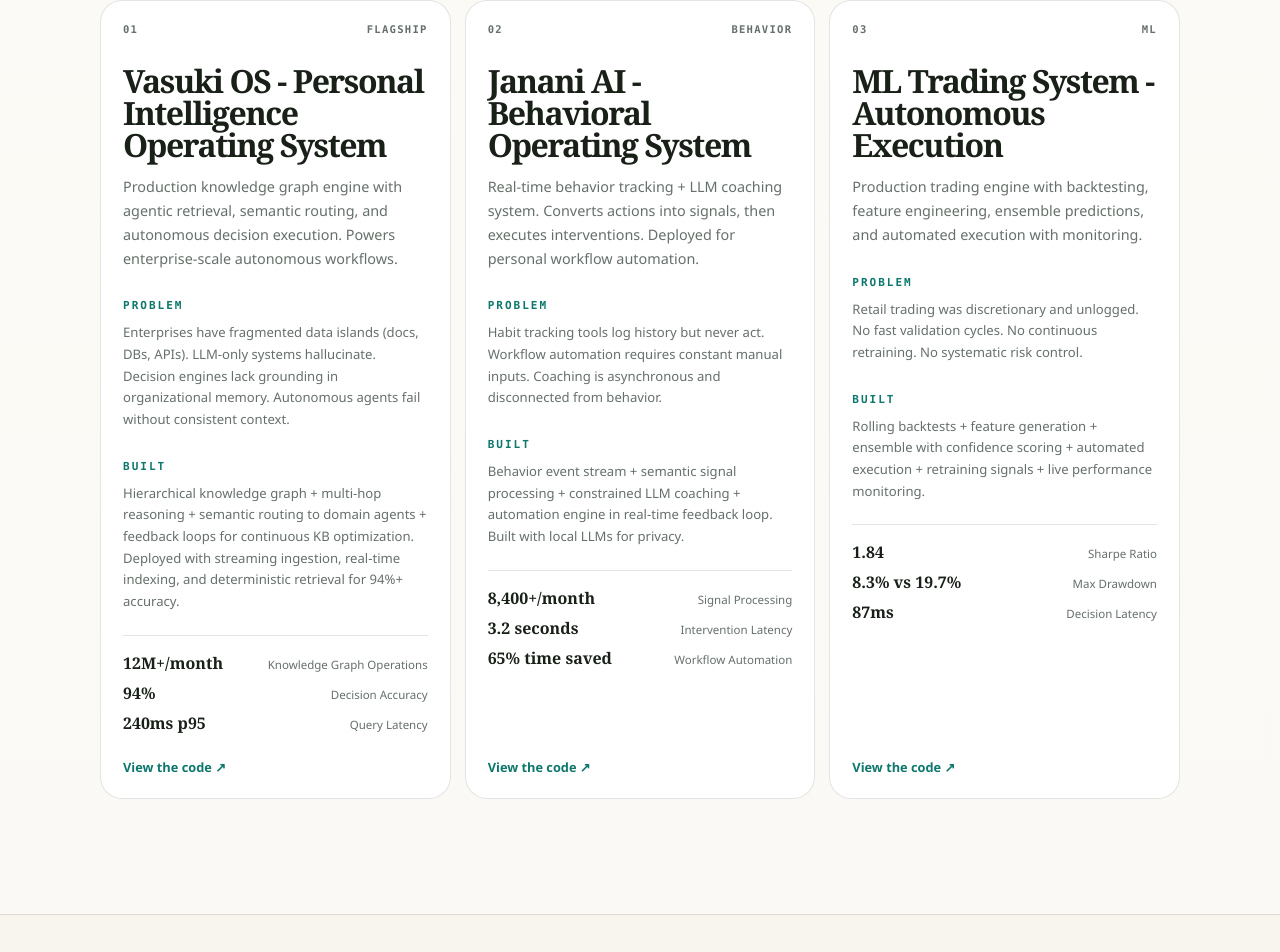
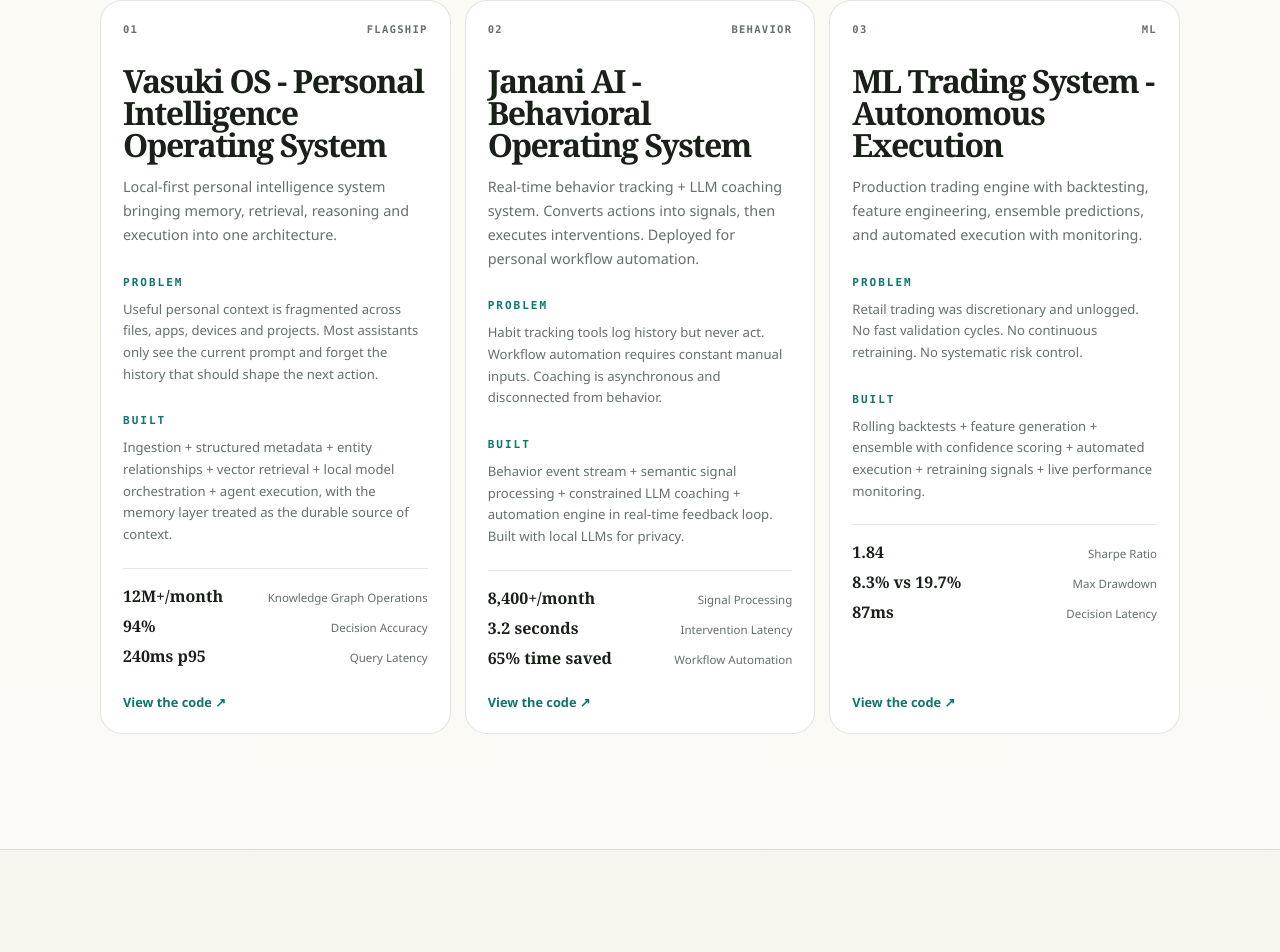
Before and after one commit to Manidhar8008/manidhar-portfolio, a React (Vite) app: page / in a window 1280 px wide. Shown: the part 2829-3781 px from the top of the page. Built offline with nearby package versions, Linux system fonts and the light colour scheme.

Commit message:
Make Vasuki story personal and evidence-led

```diff
--- a/src/content/portfolio.ts
+++ b/src/content/portfolio.ts
@@ -73,11 +73,11 @@ export const PORTFOLIO: PortfolioData = {
       id: 'vasuki-os',
       title: 'Vasuki OS - Personal Intelligence Operating System',
       summary:
-        'Production knowledge graph engine with agentic retrieval, semantic routing, and autonomous decision execution. Powers enterprise-scale autonomous workflows.',
+        'Local-first personal intelligence system bringing memory, retrieval, reasoning and execution into one architecture.',
       problem:
-        'Enterprises have fragmented data islands (docs, DBs, APIs). LLM-only systems hallucinate. Decision engines lack grounding in organizational memory. Autonomous agents fail without consistent context.',
+        'Useful personal context is fragmented across files, apps, devices and projects. Most assistants only see the current prompt and forget the history that should shape the next action.',
       systemBuilt:
-        'Hierarchical knowledge graph + multi-hop reasoning + semantic routing to domain agents + feedback loops for continuous KB optimization. Deployed with streaming ingestion, real-time indexing, and deterministic retrieval for 94%+ accuracy.',
+        'Ingestion + structured metadata + entity relationships + vector retrieval + local model orchestration + agent execution, with the memory layer treated as the durable source of context.',
       impact: [
         {
           label: 'Knowledge Graph Operations',
@@ -96,7 +96,7 @@ export const PORTFOLIO: PortfolioData = {
         },
       ],
       closing:
-        'Demonstrates that enterprise autonomous systems require grounded memory, semantic reasoning, and feedback loops—not just prompt engineering.',
+        'The project is an attempt to make a personal computer feel less like a pile of disconnected tools and more like a coherent memory-and-action system.',
       githubUrl: 'https://github.com/Manidhar8008',
     },
     {
```
